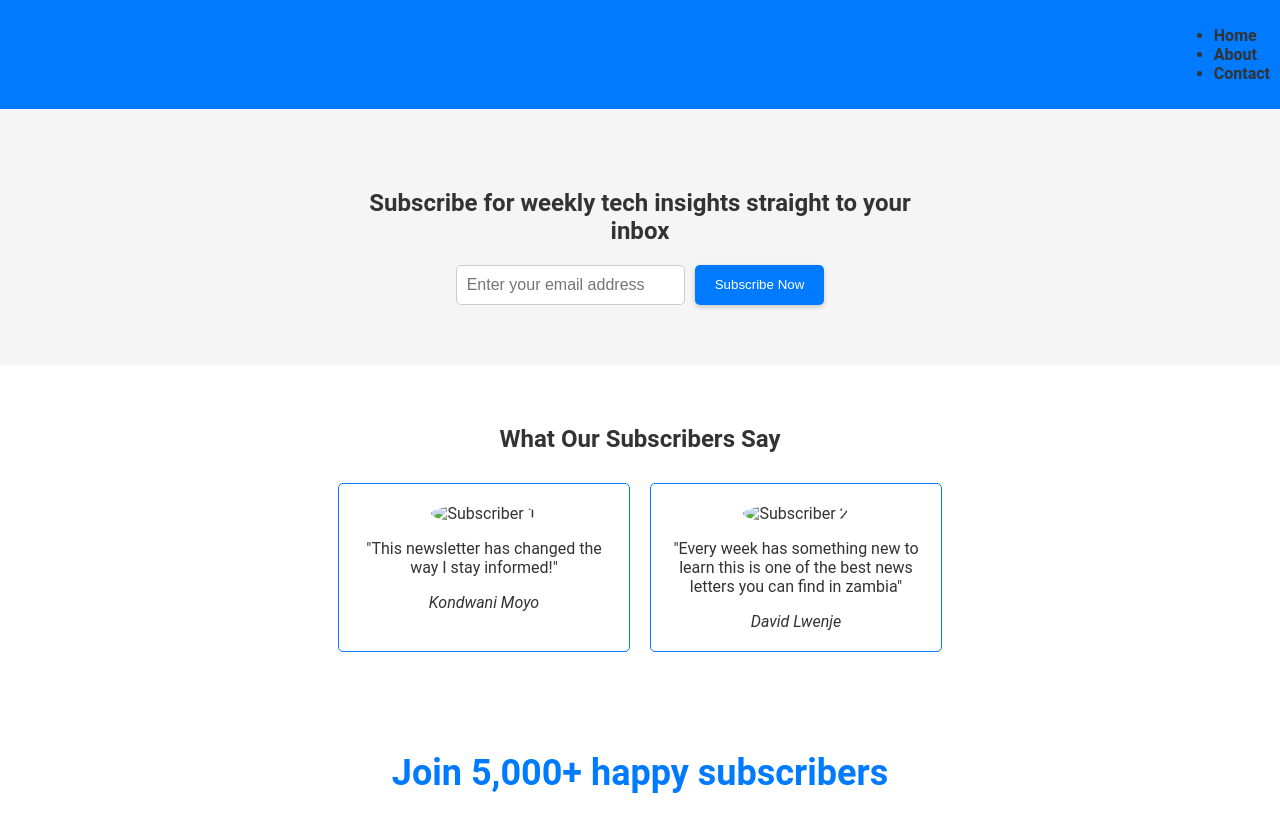
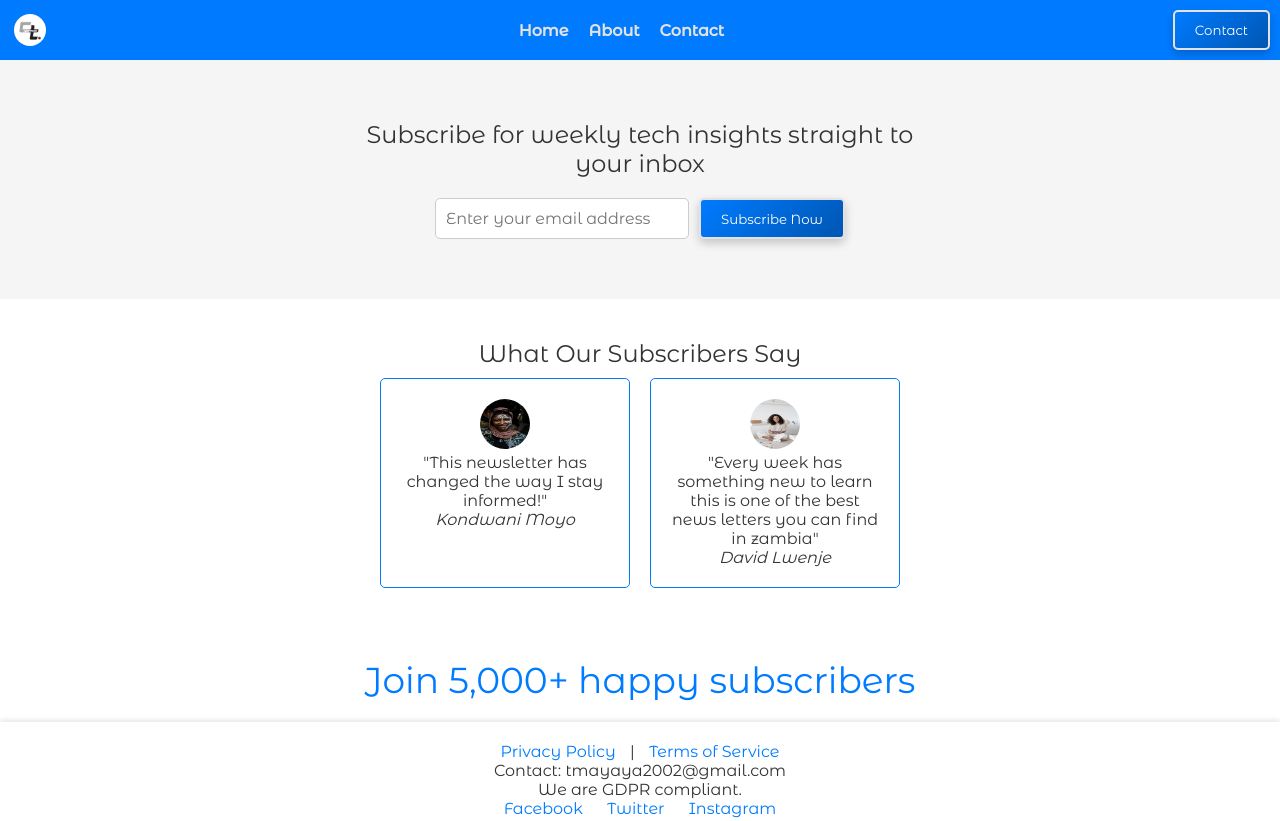
Before and after one commit to darknightzm/CyberthomasNewsletter, a plain HTML site: page index.html in a window 1280 px wide. Shown: the top 821 px of the page. Drawn offline with Linux system fonts and the light colour scheme.

Commit message:
adjusted navbar and added montserrat-alternates font

```diff
--- a/css/styles.css
+++ b/css/styles.css
@@ -1,7 +1,14 @@
-body {
-    font-family: 'Roboto', sans-serif;
+@import url('https://fonts.googleapis.com/css2?family=Montserrat+Alternates:wght@400;500&display=swap');
+
+* {
+    font-family: 'Montserrat Alternates', sans-serif;
+    font-weight: 300;
+    box-sizing: border-box;
     margin: 0;
     padding: 0;
+}
+
+body {
     color: #333;
 }
 
@@ -15,25 +22,28 @@ header {
 }
 
 .logo-area {
-    size: 20px;
-    padding: 20px 20px;
+    padding: 4px;
     border-radius: 20px;
     image-rendering: auto;
+    height: 40px;
+    cursor: pointer;
+}
 
-}
-.nav ul {
+nav ul {
     list-style: none;
-    padding: 0;
     display: flex;
 }
 
 nav ul li {
+    font-family: 'Montserrat', sans-serif;
+    font-weight: 400;
     margin-left: 20px;
+    font-size: 16px;
 }
 
 nav a {
     text-decoration: none;
-    color: #333;
+    color: #e2e2e2;
     font-weight: bold;
 }
 
@@ -65,20 +75,33 @@ nav a {
     margin-right: 10px;
 }
 
-.hero button {
+button {
     padding: 10px 20px;
-    background-color: #007BFF;
+    background: linear-gradient(135deg, #007BFF, #0056b3);
     color: white;
-    border: none;
+    border: 2px solid #0056b3;
     border-radius: 5px;
     cursor: pointer;
-    box-shadow: 0 2px 5px rgba(0, 0, 0, 0.2);
-    transition: background-color 0.3s, transform 0.3s;
+    box-shadow: 0 4px 10px rgba(0, 0, 0, 0.2);
+    transition: background-color 0.3s, transform 0.3s, box-shadow 0.3s;
 }
 
-.hero button:hover {
-    background-color: #0056b3;
+button {
+    padding: 10px 20px;
+    background: linear-gradient(135deg, #007BFF, #0056b3);
+    color: white;
+    border: 2px solid #e2e2e2;
+    border-radius: 5px;
+    cursor: pointer;
+    box-shadow: 0 4px 10px rgba(0, 0, 0, 0.2);
+    transition: background-color 0.3s, transform 0.3s, box-shadow 0.3s;
+}
+
+
+button:hover {
+    background: linear-gradient(135deg, #0056b3, #004494);
     transform: translateY(-2px);
+    box-shadow: 0 6px 15px rgba(0, 0, 0, 0.3);
 }
 
 .testimonials {
--- a/index.html
+++ b/index.html
@@ -8,9 +8,8 @@
 </head>
 <body>
     <header>
-        <div class="logo-area">
-           <link rel="logo" herf="/images/logo.jpg" >
-        </div>
+        <img class="logo-area" src="./images/logo.jpg">
+        </img>
         <nav>
             <ul>
                 <li><a href="./home.html">Home</a></li>
@@ -18,6 +17,7 @@
                 <li><a href="#contact">Contact</a></li>
             </ul>
         </nav>
+        <a class="cta" href="#"><button>Contact</button></a>
     </header>
 
     <section class="hero" id="home">
@@ -30,16 +30,17 @@
         </div>
     </section>
 
+
     <section class="testimonials" id="about">
         <h2>What Our Subscribers Say</h2>
         <div class="testimonial-carousel">
             <div class="testimonial-card">
-                <img src="profile1.jpg" alt="Subscriber 1">
+                <img src="./images/smile1.jpg" alt="Subscriber 1">
                 <p>"This newsletter has changed the way I stay informed!"</p>
                 <cite>Kondwani Moyo</cite>
             </div>
             <div class="testimonial-card">
-                <img src="profile2.jpg" alt="Subscriber 2">
+                <img src="./images/smile2.jpg" alt="Subscriber 2">
                 <p>"Every week has something new to learn this is one of the best news letters you can find in zambia"</p>
                 <cite>David Lwenje</cite>
             </div>
```
Also changed, not shown: html/contact.html (added, +11 -0 lines), images/smile1.jpg (added), images/smile2.jpg (added), 1 other file.
